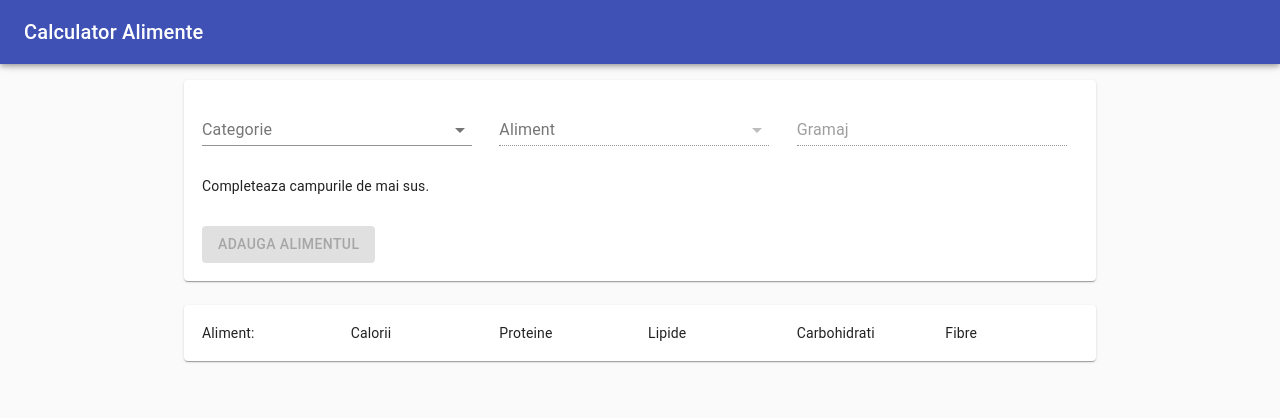
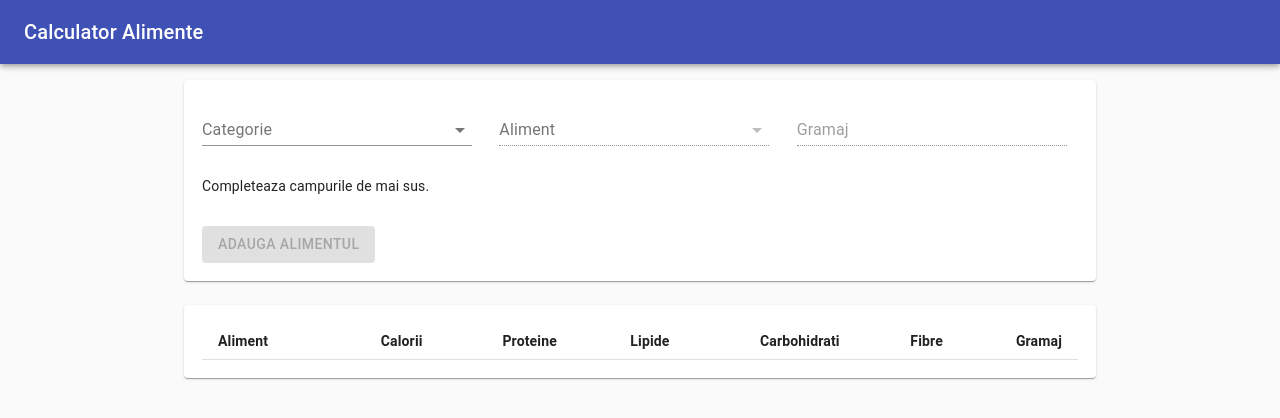
Before and after one commit to oscicen/calculator-alimente, a React (Create React App) app: page / in a window 1280 px wide. Shown: the top 418 px of the page. Built offline with nearby package versions, Linux system fonts and the light colour scheme.

Commit message:
added tables + refactoring

```diff
--- a/src/components/CalculatorAlimente/CalculatorAlimente.js
+++ b/src/components/CalculatorAlimente/CalculatorAlimente.js
@@ -1,6 +1,6 @@
 import React, { useState } from "react";
 import AddItem from "../AddItem/AddItem";
-import ItemsList from "../ItemsList/ItemsList";
+import ListItems from "../ListItems/ListItems";
 
 const CalculatorAlimente = () => {
 	const [foodItems, setFoodItems] = useState([]);
@@ -15,7 +15,7 @@ const CalculatorAlimente = () => {
   return (
     <div>
       <AddItem addItem={addFoodHandler} />
-      <ItemsList alimente={foodItems} />
+      <ListItems alimente={foodItems} />
     </div>
   );
 };
--- a/src/components/ItemsList/Item/Item.js
+++ /dev/null
@@ -1,33 +0,0 @@
-import React from "react";
-import Grid from "@material-ui/core/Grid";
-
-import { calcItem } from "../../../utils/calculate";
-
-const Item = props => {
-  const { aliment, weight } = props;
-
-  return (
-    <Grid container spacing={2}>
-      <Grid item xs={2}>
-        <strong>{aliment.nume}</strong>
-      </Grid>
-      <Grid item xs={2}>
-        <strong>{calcItem(aliment.calorii, weight)}</strong>
-      </Grid>
-      <Grid item xs={2}>
-        <strong>{calcItem(aliment.proteine, weight)}</strong>
-      </Grid>
-      <Grid item xs={2}>
-        <strong>{calcItem(aliment.lipide, weight)}</strong>
-      </Grid>
-      <Grid item xs={2}>
-        <strong>{calcItem(aliment.carbohidrati, weight)}</strong>
-      </Grid>
-      <Grid item xs={2}>
-        <strong>{calcItem(aliment.fibre, weight)}</strong>
-      </Grid>
-    </Grid>
-  );
-};
-
-export default Item;
--- a/src/components/ItemsList/ItemsList.js
+++ /dev/null
@@ -1,102 +0,0 @@
-import React from "react";
-import Grid from "@material-ui/core/Grid";
-import Paper from "@material-ui/core/Paper";
-import { makeStyles } from "@material-ui/core/styles";
-
-import Item from "./Item/Item";
-import { items } from "../../db-items";
-import { calcItem } from "../../utils/calculate";
-
-const useStyles = makeStyles(theme => ({
-  paper: {
-    padding: 18,
-    marginBottom: 24
-  }
-}));
-
-const ItemsList = props => {
-
-  const classes = useStyles()
-
-  const total = props.alimente.length
-    ? props.alimente.reduce(
-        (acc, item) => {
-          const aliment = items.find(alm => alm.value === item.value);
-          acc.calorii += +calcItem(aliment.calorii, item.gramaj);
-          acc.proteine += +calcItem(aliment.proteine, item.gramaj);
-          acc.lipide += +calcItem(aliment.lipide, item.gramaj);
-          acc.carbohidrati += +calcItem(aliment.carbohidrati, item.gramaj);
-          acc.fibre += +calcItem(aliment.fibre, item.gramaj);
-          return acc;
-        },
-        { calorii: 0, proteine: 0, lipide: 0, carbohidrati: 0, fibre: 0 }
-      )
-    : null;
-
-  const listaAlimente = props.alimente.length ? (
-    <div>
-      {props.alimente.map(item => {
-        const aliment = items.find(alm => alm.value === item.value);
-        return <Item aliment={aliment} weight={item.gramaj} />;
-      })}
-    </div>
-  ) : null;
-
-  const totalAlimente = props.alimente.length ? (
-    <Grid
-      container
-      spacing={2}
-      style={{ borderTop: "1px solid #eee", marginTop: "12px" }}
-    >
-      <Grid item xs={2}>
-        <strong>Total</strong>
-      </Grid>
-      <Grid item xs={2}>
-        <strong>{total.calorii.toFixed(2)}</strong>
-      </Grid>
-      <Grid item xs={2}>
-        <strong>{total.proteine.toFixed(2)}</strong>
-      </Grid>
-      <Grid item xs={2}>
-        <strong>{total.lipide.toFixed(2)}</strong>
-      </Grid>
-      <Grid item xs={2}>
-        <strong>{total.carbohidrati.toFixed(2)}</strong>
-      </Grid>
-      <Grid item xs={2}>
-        <strong>{total.fibre.toFixed(2)}</strong>
-      </Grid>
-    </Grid>
-  ) : null;
-
-  return (
-    <>
-      <Paper className={classes.paper}>
-        <Grid container spacing={2}>
-          <Grid item xs={2}>
-            Aliment:
-          </Grid>
-          <Grid item xs={2}>
-            Calorii
-          </Grid>
-          <Grid item xs={2}>
-            Proteine
-          </Grid>
-          <Grid item xs={2}>
-            Lipide
-          </Grid>
-          <Grid item xs={2}>
-            Carbohidrati
-          </Grid>
-          <Grid item xs={2}>
-            Fibre
-          </Grid>
-        </Grid>
-        {listaAlimente}
-        {totalAlimente}
-      </Paper>
-    </>
-  );
-};
-
-export default ItemsList;
--- /dev/null
+++ b/src/components/ListItems/ListItems.js
@@ -0,0 +1,93 @@
+import React from "react";
+import Table from "@material-ui/core/Table";
+import Paper from "@material-ui/core/Paper";
+import { makeStyles } from "@material-ui/core/styles";
+
+import TableItem from "../TableItem/TableItem";
+import { items } from "../../db-items";
+import { calcItem } from "../../utils/utils";
+
+const useStyles = makeStyles({
+  root: {
+    width: '100%',
+    overflowX: 'auto',
+  },
+  paper: {
+    padding: 18,
+    marginBottom: 24
+  }
+});
+
+const ListItems = props => {
+
+  const classes = useStyles();
+
+  const total = props.alimente.length
+    ? props.alimente.reduce(
+        (acc, item) => {
+          const aliment = items.find(alm => alm.value === item.value);
+          acc.calorii += +calcItem(aliment.calorii, item.gramaj);
+          acc.proteine += +calcItem(aliment.proteine, item.gramaj);
+          acc.lipide += +calcItem(aliment.lipide, item.gramaj);
+          acc.carbohidrati += +calcItem(aliment.carbohidrati, item.gramaj);
+          acc.fibre += +calcItem(aliment.fibre, item.gramaj);
+          acc.gramaj += +item.gramaj
+          return acc;
+        },
+        { calorii: 0, proteine: 0, lipide: 0, carbohidrati: 0, fibre: 0, gramaj: 0 }
+      )
+    : null;
+
+  const listaAlimente = props.alimente.length ? (
+    <>
+      {props.alimente.map((item, i) => {
+        const aliment = items.find(alm => alm.value === item.value);
+        return (
+          <TableItem
+            key={aliment.value + i}
+            itemData={[
+              aliment.nume,
+              aliment.calorii,
+              aliment.proteine,
+              aliment.lipide,
+              aliment.carbohidrati,
+              aliment.fibre,
+              item.gramaj
+            ]}
+          />
+         );
+      })}
+    </>
+  ) : null;
+
+  const totalAlimente = props.alimente.length ? (
+    <TableItem
+      itemType="footer"
+      itemData={[
+        "Total",
+        (total.calorii).toFixed(2),
+        (total.proteine).toFixed(2),
+        (total.lipide).toFixed(2),
+        (total.carbohidrati).toFixed(2),
+        (total.fibre).toFixed(2),
+        total.gramaj
+      ]}
+    />
+  ) : null;
+
+  return (
+    <>
+      <Paper className={classes.paper}>
+        <Table className={classes.root} size="small">
+          <TableItem
+            itemType="head"
+          />
+        {listaAlimente}
+        {totalAlimente}
+        </Table>
+      </Paper>
+    </>
+  );
+};
+
+export default ListItems;
--- a/src/components/Preview/Preview.js
+++ b/src/components/Preview/Preview.js
@@ -1,42 +1,40 @@
 import React from "react";
-import Grid from "@material-ui/core/Grid";
+import { makeStyles } from '@material-ui/core/styles';
+import Table from "@material-ui/core/Table";
 
+import TableItem from "../TableItem/TableItem";
 import { items } from "../../db-items";
-import { calcItem } from "../../utils/calculate";
+
+const useStyles = makeStyles({
+  root: {
+    width: '100%',
+    overflowX: 'auto',
+  }
+});
 
 const Preview = props => {
+
+  const classes = useStyles();
   const aliment = items.find(item => item.value === props.foodItem);
 
   const infoReady = props.weight ? (
     <>
-      <Grid container spacing={2}>
-        <Grid item xs={2}>Aliment:</Grid>
-        <Grid item xs={2}>Calorii</Grid>
-        <Grid item xs={2}>Proteine</Grid>
-        <Grid item xs={2}>Lipide</Grid>
-        <Grid item xs={2}>Carbohidrati</Grid>
-        <Grid item xs={2}>Fibre</Grid>
-      </Grid>
-      <Grid container spacing={2}>
-        <Grid item xs={2}>
-          <strong>{aliment.nume}</strong>
-        </Grid>
-        <Grid item xs={2}>
-          <strong>{calcItem(aliment.calorii, props.weight)}</strong>
-        </Grid>
-        <Grid item xs={2}>
-          <strong>{calcItem(aliment.proteine, props.weight)}</strong>
-        </Grid>
-        <Grid item xs={2}>
-          <strong>{calcItem(aliment.lipide, props.weight)}</strong>
-        </Grid>
-        <Grid item xs={2}>
-          <strong>{calcItem(aliment.carbohidrati, props.weight)}</strong>
-        </Grid>
-        <Grid item xs={2}>
-          <strong>{calcItem(aliment.fibre, props.weight)}</strong>
-        </Grid>
-      </Grid>
+      <Table className={classes.root} size="small">
+        <TableItem
+          itemType="head"
+        />
+        <TableItem
+          itemData={[
+            aliment.nume,
+            aliment.calorii,
+            aliment.proteine,
+            aliment.lipide,
+            aliment.carbohidrati,
+            aliment.fibre,
+            props.weight
+          ]}
+        />
+      </Table>
     </>
   ) : (
     <p>Completeaza campurile de mai sus.</p>
--- /dev/null
+++ b/src/components/TableItem/TableItem.js
@@ -0,0 +1,74 @@
+import React from "react";
+import { makeStyles } from '@material-ui/core/styles';
+import TableBody from '@material-ui/core/TableBody';
+import TableCell from '@material-ui/core/TableCell';
+import TableHead from '@material-ui/core/TableHead';
+import TableRow from '@material-ui/core/TableRow';
+import TableFooter from '@material-ui/core/TableFooter';
+
+import { createData, calcItem, tableHeadData } from "../../utils/utils";
+
+const useStyles = makeStyles({
+  tableCell: {
+    fontSize: "0.875rem",
+    borderBottom: "none",
+    color: "#1b5e20"
+  }
+});
+
+const TableItem = props => {
+
+  const classes = useStyles();
+
+  const row = props.itemType === "head" ? createData(...tableHeadData) : createData(...props.itemData);
+
+  let tableItem = null;
+
+  if (props.itemType === "head") {
+    tableItem = (
+      <TableHead>
+        <TableRow>
+          <TableCell><strong>{row.name}</strong></TableCell>
+          <TableCell align="right"><strong>{row.calories}</strong></TableCell>
+          <TableCell align="right"><strong>{row.protein}</strong></TableCell>
+          <TableCell align="right"><strong>{row.fat}</strong></TableCell>
+          <TableCell align="right"><strong>{row.carbs}</strong></TableCell>
+          <TableCell align="right"><strong>{row.fiber}</strong></TableCell>
+          <TableCell align="right"><strong>{row.weight}</strong></TableCell>
+        </TableRow>
+      </TableHead>
+    )
+  } else if (props.itemType === "footer") {
+    tableItem = (
+      <TableFooter>
+        <TableRow>
+          <TableCell className={classes.tableCell}><strong>{row.name}</strong></TableCell>
+          <TableCell className={classes.tableCell} align="right"><strong>{row.calories}</strong></TableCell>
+          <TableCell className={classes.tableCell} align="right"><strong>{row.protein}</strong></TableCell>
+          <TableCell className={classes.tableCell} align="right"><strong>{row.fat}</strong></TableCell>
+          <TableCell className={classes.tableCell} align="right"><strong>{row.carbs}</strong></TableCell>
+          <TableCell className={classes.tableCell} align="right"><strong>{row.fiber}</strong></TableCell>
+          <TableCell className={classes.tableCell} align="right"><strong>{row.weight}</strong></TableCell>
+        </TableRow>
+      </TableFooter>
+    )
+  } else {
+    tableItem = (
+      <TableBody>
+        <TableRow>
+          <TableCell>{row.name}</TableCell>
+          <TableCell align="right">{calcItem(row.calories, row.weight)}</TableCell>
+          <TableCell align="right">{calcItem(row.protein, row.weight)}</TableCell>
+          <TableCell align="right">{calcItem(row.fat, row.weight)}</TableCell>
+          <TableCell align="right">{calcItem(row.carbs, row.weight)}</TableCell>
+          <TableCell align="right">{calcItem(row.fiber, row.weight)}</TableCell>
+          <TableCell align="right">{row.weight}</TableCell>
+        </TableRow>
+      </TableBody>
+    )
+  }
+
+  return tableItem;
+}
+
+export default TableItem;
--- a/src/utils/calculate.js
+++ /dev/null
@@ -1 +0,0 @@
-export const calcItem = (item, weight) => ((item * weight) / 100).toFixed(2);
--- /dev/null
+++ b/src/utils/utils.js
@@ -0,0 +1,25 @@
+export const calcItem = (item, weight) => {
+  return ((item * weight) / 100).toFixed(2);
+};
+
+export const createData = (
+  name,
+  calories,
+  protein,
+  fat,
+  carbs,
+  fiber,
+  weight
+) => {
+  return { name, calories, protein, fat, carbs, fiber, weight };
+};
+
+export const tableHeadData = [
+  "Aliment",
+  "Calorii",
+  "Proteine",
+  "Lipide",
+  "Carbohidrati",
+  "Fibre",
+  "Gramaj"
+];
```
